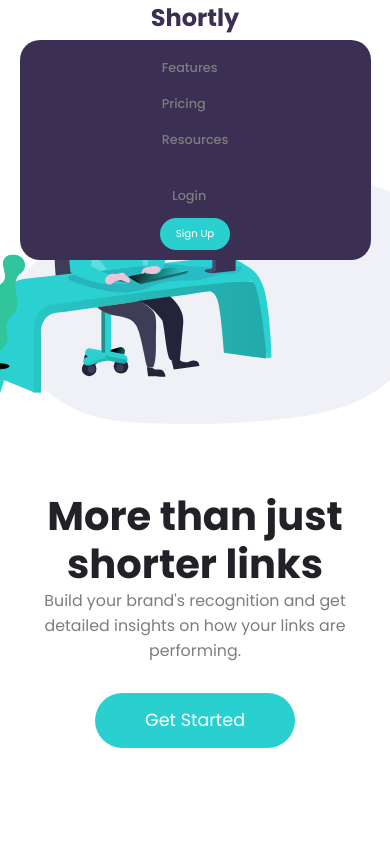
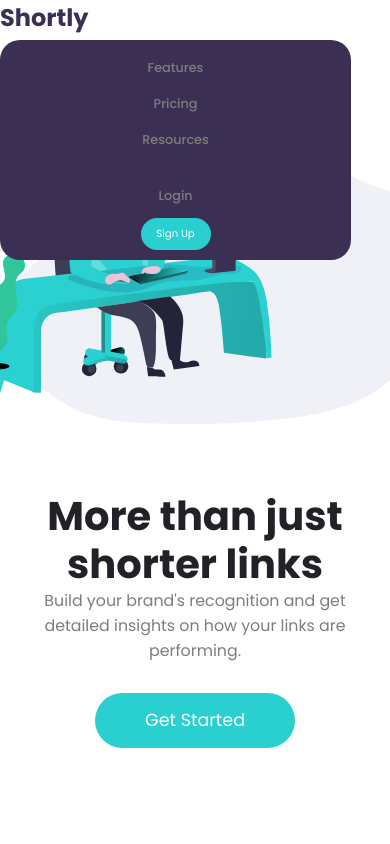
Before and after one commit to yirano/react-api_lp, a React (Create React App) app: page / in a window 390 px wide. Shown: the top 844 px of the page. Built offline with nearby package versions, Linux system fonts and the light colour scheme.

Commit message:
Center texts in nav menu

```diff
--- a/src/components/header/header.scss
+++ b/src/components/header/header.scss
@@ -1,5 +1,5 @@
-@import '../../modules/colors';
-@import '../../modules/fonts';
+@import "../../modules/colors";
+@import "../../modules/fonts";
 
 header {
   display: flex;
@@ -66,7 +66,7 @@ header {
   header {
     position: relative;
     padding: 0;
-		justify-content: center;
+    // justify-content: center;
     h2 {
       text-align: left;
     }
@@ -74,7 +74,7 @@ header {
       position: absolute;
       display: flex;
       flex-flow: column;
-			align-items: center;
+      // align-items: center;
       top: 40px;
       width: 90%;
       background-color: $darkViolet;
@@ -84,6 +84,7 @@ header {
       }
       ul {
         flex-flow: column;
+        align-items: center;
       }
     }
   }
```
Lines whose indentation alone changed are shown as unchanged.
